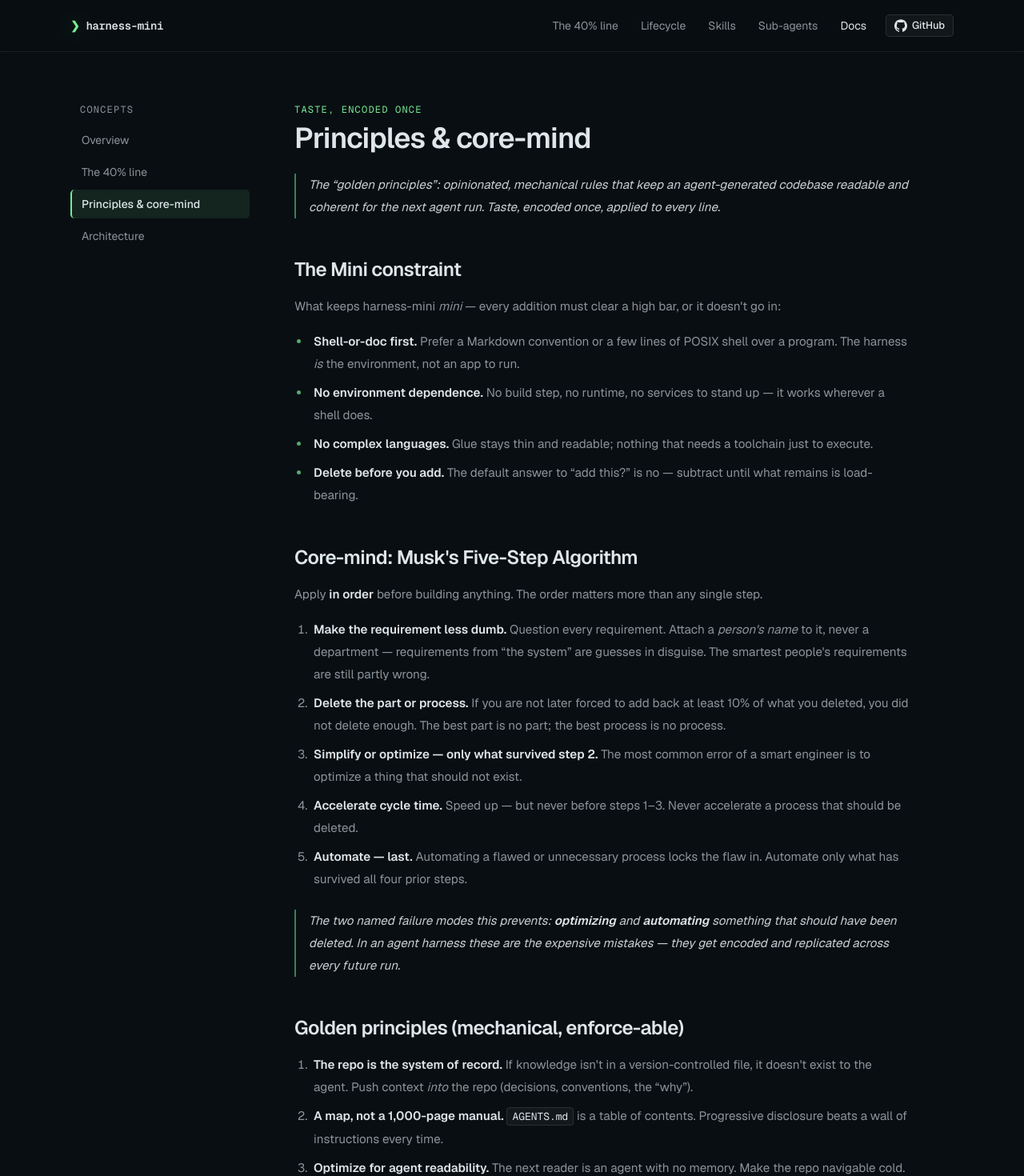
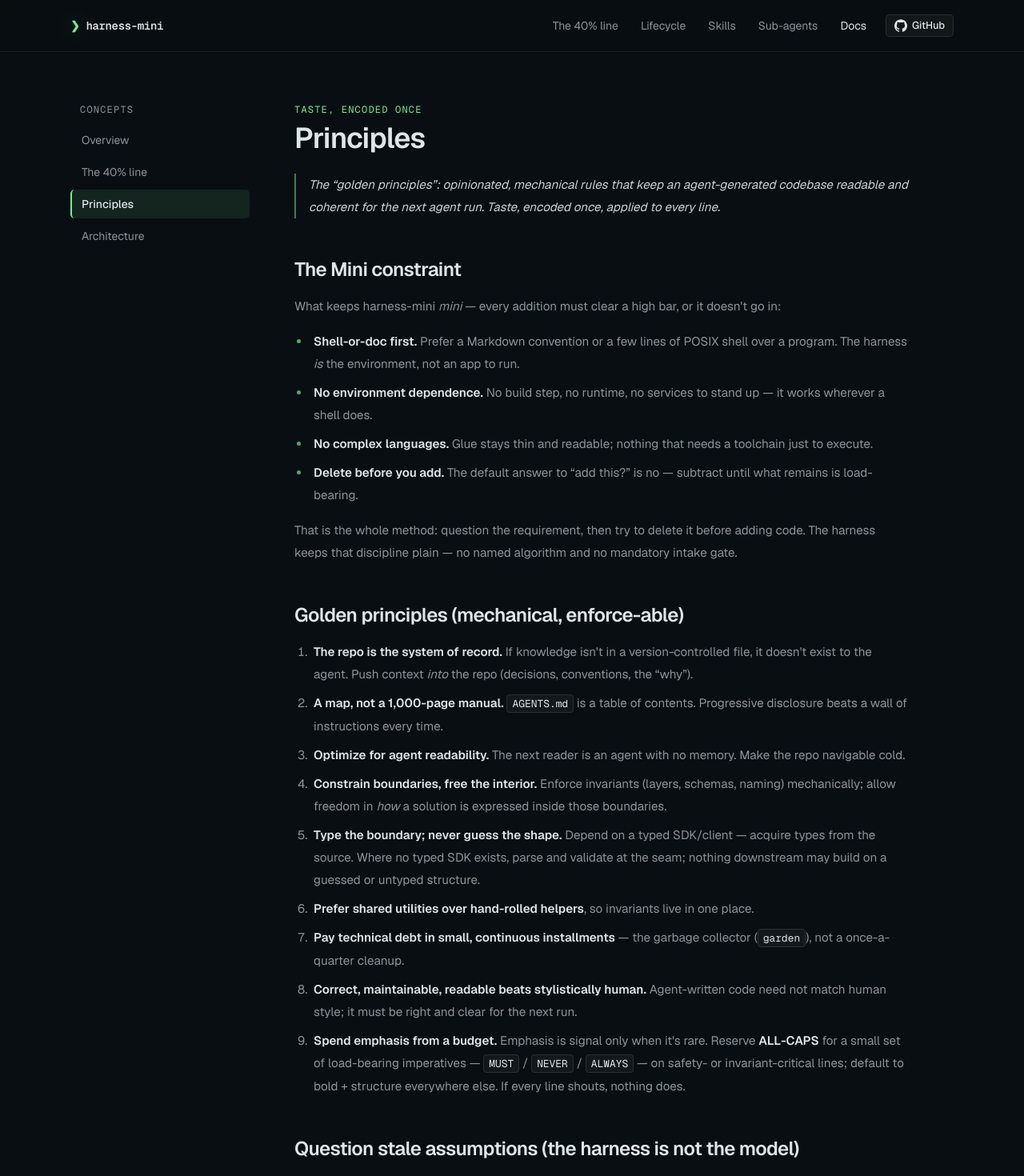
Before and after one commit to harness-mini/harness-mini-website, a Next.js app in the folder site/: page /docs/principles in a window 1280 px wide. Shown: the top 1470 px of the page at 80% size. Built offline with nearby package versions, Linux system fonts and the light colour scheme.

Commit message:
Curate the v0.11.0 website sync
Remove Five-Step as a skill and core-mind, then align homepage and docs copy with the upstream long-coding-task positioning.

```diff
--- a/site/src/app/docs/architecture/page.tsx
+++ b/site/src/app/docs/architecture/page.tsx
@@ -17,14 +17,14 @@
   harness.sh           # front-door CLI: version · update · release · report · doctor · status
   _harness_lib.sh      # shared helpers (managed set, checksums, semver compare)
   ctx.sh               # context % estimate vs the 40% threshold
-  ctx-hook.sh          # opt-in (Claude Code) PostToolUse ctx sampler → checkpoint nudge
+  ctx-hook.sh          # opt-in host PostToolUse ctx sampler → checkpoint nudge
   trace.sh             # append runtime JSONL (best-effort, never blocks)
   ralph.sh             # ralph-loop driver (work → check → repeat)
   model.sh             # resolve each sub-agent's model tier (builder upgrades to the top tier)
 skills/                # source skills: skills/<name>/SKILL.md → .claude/skills/
 agents/                # source sub-agents: <name>.md → .claude/agents/
 docs/
-  principles.md        # golden principles + Five-Step core-mind
+  principles.md        # golden principles + the Mini delete-first constraint
   smart-dumb.md        # the 40% occupancy contract
   assumptions.md       # load-bearing assumptions as hypotheses-with-a-test
   exec-plans/
@@ -34,7 +34,7 @@
 bench/cib/             # context-intelligence benchmark — the live test of the 40% line
 tests/run.sh           # zero-dep TDD suite for bin/* and init.sh
 harness/
-  manifest.md          # neutral pointer list for non-Claude CLIs
+  manifest.md          # neutral pointer list for other CLIs
   harness.lock         # version + pristine checksums of managed files
 .trace/
   checkpoints/         # COMMITTED — decisions, milestones, handoffs
@@ -166,7 +166,7 @@
           <li>
             <strong>new</strong> → generative bootstrap: seed{" "}
             <code>0001-intake.md</code>, run the founder funnel (founder-check →
-            five-step → to-prd → to-issues).
+            to-prd → to-issues).
           </li>
           <li>
             <strong>existing</strong> → recon graft: seed <code>0001-recon.md</code>,
@@ -186,7 +186,7 @@
       </Prose>
 
       <DocFooterNav
-        prev={{ href: "/docs/principles", label: "Principles & core-mind" }}
+        prev={{ href: "/docs/principles", label: "Principles" }}
         next={{ href: "/docs", label: "Back to overview" }}
       />
     </>
--- a/site/src/app/docs/page.tsx
+++ b/site/src/app/docs/page.tsx
@@ -22,8 +22,8 @@
   {
     href: "/docs/principles",
     icon: FileTerminal,
-    title: "Principles & core-mind",
-    body: "Musk's Five-Step Algorithm, the golden principles, and the clean-code / refactor quality spine.",
+    title: "Principles",
+    body: "The Mini delete-first constraint, the golden principles, and the clean-code / refactor quality spine.",
   },
   {
     href: "/docs/architecture",
@@ -43,19 +43,16 @@
 
       <Prose className="mt-6">
         <p>
-          <strong>harness-mini</strong> is a minimal, CLI-agnostic agent harness:
-          convention + skills + sub-agents + distilled best-practice docs, with
-          only thin shell glue as code. It encodes the patterns from Anthropic&apos;s
-          long-running-agent engineering, OpenAI&apos;s harness engineering, and
-          Anthropic&apos;s Founder&apos;s Playbook into a structure you can drop into any
-          project.
+          <strong>harness-mini</strong> is a minimal outer harness for
+          developers&apos; long coding tasks: repo conventions + skills +
+          sub-agents + distilled docs, with only thin shell glue as code. It
+          keeps work on-task, context-light, and resumable across sessions.
         </p>
         <p>
-          The harness <em>is the environment</em>, not a program. Any agent that
-          can run a shell — <code>claude</code>, <code>codex</code>,{" "}
-          <code>cursor</code> — can use it. The repository is the system of
-          record: anything not in a version-controlled file does not exist to the
-          agent.
+          The contract is <strong>files + shell</strong>. Any coding agent that
+          can read the repo and run commands can drive it — no vendor-specific
+          runtime. The repository is the system of record: anything not in a
+          version-controlled file does not exist to the agent.
         </p>
       </Prose>
 
--- a/site/src/app/docs/principles/page.tsx
+++ b/site/src/app/docs/principles/page.tsx
@@ -3,10 +3,10 @@
 import { DocFooterNav } from "@/components/site/doc-footer-nav";
 
 export const metadata: Metadata = {
-  title: "Principles & core-mind",
+  title: "Principles",
   alternates: { canonical: "/docs/principles" },
   description:
-    "The Mini constraint, Musk's Five-Step Algorithm, the golden principles that keep agent-generated code coherent, and the clean-code / refactor quality spine.",
+    "The Mini constraint, the delete-first discipline, the golden principles that keep agent-generated code coherent, and the clean-code / refactor quality spine.",
 };
 
 export default function PrinciplesPage() {
@@ -16,7 +16,7 @@
         Taste, encoded once
       </p>
       <h1 className="mt-2 text-4xl font-semibold tracking-tight">
-        Principles &amp; core-mind
+        Principles
       </h1>
 
       <Prose className="mt-6">
@@ -50,45 +50,11 @@
             this?” is no — subtract until what remains is load-bearing.
           </li>
         </ul>
-
-        <h2>Core-mind: Musk&apos;s Five-Step Algorithm</h2>
         <p>
-          Apply <strong>in order</strong> before building anything. The order
-          matters more than any single step.
+          That is the whole method: question the requirement, then try to delete
+          it before adding code. The harness keeps that discipline plain — no
+          named algorithm and no mandatory intake gate.
         </p>
-        <ol>
-          <li>
-            <strong>Make the requirement less dumb.</strong> Question every
-            requirement. Attach a <em>person&apos;s name</em> to it, never a department
-            — requirements from “the system” are guesses in disguise. The smartest
-            people&apos;s requirements are still partly wrong.
-          </li>
-          <li>
-            <strong>Delete the part or process.</strong> If you are not later forced
-            to add back at least 10% of what you deleted, you did not delete enough.
-            The best part is no part; the best process is no process.
-          </li>
-          <li>
-            <strong>Simplify or optimize — only what survived step 2.</strong> The
-            most common error of a smart engineer is to optimize a thing that should
-            not exist.
-          </li>
-          <li>
-            <strong>Accelerate cycle time.</strong> Speed up — but never before
-            steps 1–3. Never accelerate a process that should be deleted.
-          </li>
-          <li>
-            <strong>Automate — last.</strong> Automating a flawed or unnecessary
-            process locks the flaw in. Automate only what has survived all four
-            prior steps.
-          </li>
-        </ol>
-        <blockquote>
-          The two named failure modes this prevents: <strong>optimizing</strong> and{" "}
-          <strong>automating</strong> something that should have been deleted. In an
-          agent harness these are the expensive mistakes — they get encoded and
-          replicated across every future run.
-        </blockquote>
 
         <h2>Golden principles (mechanical, enforce-able)</h2>
         <ol>
@@ -164,8 +130,9 @@
             <strong>Re-test on a trigger, don&apos;t trust forever.</strong> The{" "}
             <code>garden</code> sweep audits the register pre-release and whenever
             the builder model tier moves. A constraint that no longer earns its keep
-            is <strong>deleted</strong> — Five-Step step 2 applied to the
-            harness&apos;s own beliefs, not just its features.
+            is <strong>deleted</strong> — the Mini constraint&apos;s delete-first
+            discipline applied to the harness&apos;s own beliefs, not just its
+            features.
           </li>
         </ul>
         <p>
--- a/site/src/app/docs/the-40-line/page.tsx
+++ b/site/src/app/docs/the-40-line/page.tsx
@@ -241,10 +241,11 @@
         <p>
           <code>bin/ctx.sh &lt;used_tokens&gt; [window]</code> prints{" "}
           <code>N%</code> and exits 2 at/over threshold. You cannot portably read a
-          model&apos;s internal token counter, so this is an estimate. On Claude
-          Code the opt-in <code>bin/ctx-hook.sh</code> PostToolUse adapter does
-          better — it records a <code>ctx_pct</code> sample after each tool call
-          and nudges you to checkpoint once you cross the line.{" "}
+          model&apos;s internal token counter, so this is an estimate. On hosts
+          that support a PostToolUse hook, the opt-in{" "}
+          <code>bin/ctx-hook.sh</code> adapter does better — it records a{" "}
+          <code>ctx_pct</code> sample after each tool call and nudges you to
+          checkpoint once you cross the line.{" "}
           <code>harness.sh report</code> then aggregates those samples into a
           context trend (sample count, max %, crossings) — enough to watch drift
           in <code>.trace/</code>, not a hard interrupt.
@@ -266,9 +267,9 @@
         <h2>Enforcement style</h2>
         <p>
           <strong>Behavioral + structural</strong>, not a hard runtime kill: agents
-          follow this protocol and the explorer firewall does the heavy lifting. On
-          Claude Code, the opt-in <code>ctx-hook.sh</code> adds a real-usage
-          tripwire on top.
+          follow this protocol and the explorer firewall does the heavy lifting.
+          On hosts that support a PostToolUse hook, the opt-in{" "}
+          <code>ctx-hook.sh</code> adds a real-usage tripwire on top.
         </p>
 
         <h2>Entropy: smart context decays</h2>
@@ -283,7 +284,7 @@
 
       <DocFooterNav
         prev={{ href: "/docs", label: "Overview" }}
-        next={{ href: "/docs/principles", label: "Principles & core-mind" }}
+        next={{ href: "/docs/principles", label: "Principles" }}
       />
     </>
   );
--- a/site/src/app/opengraph-image.tsx
+++ b/site/src/app/opengraph-image.tsx
@@ -2,7 +2,7 @@
 import { SKILLS, AGENTS } from "@/lib/site";
 
 export const alt =
-  "harness-mini — Coding for developers · agent-agnostic · files + shell";
+  "harness-mini — a minimal outer harness for long coding tasks · files + shell";
 export const size = { width: 1200, height: 630 };
 export const contentType = "image/png";
 
@@ -53,8 +53,8 @@
               letterSpacing: -1.5,
             }}
           >
-            <span style={{ display: "flex" }}>A minimal coding harness</span>
-            <span style={{ display: "flex", color: green }}>for developers.</span>
+            <span style={{ display: "flex" }}>A minimal outer harness</span>
+            <span style={{ display: "flex", color: green }}>for long coding tasks.</span>
           </div>
 
           <div
--- a/site/src/components/site/site-footer.tsx
+++ b/site/src/components/site/site-footer.tsx
@@ -18,8 +18,8 @@
             harness-mini
           </div>
           <p className="max-w-xs text-sm text-muted-foreground">
-            Coding for developers · agent-agnostic · files + shell. The harness
-            is the environment, not a program.
+            Long coding tasks · files + shell. On-task, context-light, and
+            resumable — the harness is the environment, not a program.
           </p>
           <p className="font-mono text-xs text-muted-foreground/80">
             documenting{" "}
--- a/site/src/lib/site.ts
+++ b/site/src/lib/site.ts
@@ -6,7 +6,7 @@
 
 /** Canonical one-paragraph description — single source for metadata + JSON-LD. */
 export const SITE_DESCRIPTION =
-  "Outer harness for long coding tasks — conventions + skills + sub-agents + thin shell glue. Drop into a repo; keep a coding agent on-task across sessions. The harness is the environment, not a program.";
+  "A minimal outer harness for developers' long coding tasks — repo conventions + skills + sub-agents + thin shell glue. Keep a coding agent on-task, context-light, and resumable across sessions. The contract is files + shell.";
 
 /**
  * The harness-mini release this site documents.
@@ -19,7 +19,7 @@
   tag: "v0.11.0", // x-release-tag
   date: "2026-10-30", // x-release-date
   url: "https://github.com/harness-mini/harness-mini/releases/tag/v0.11.0", // x-release-url
-  headline: "Session ops for cold resume: `harness.sh status` now ends with a single `ready: <ready|warning|blocked> — <next>` verdict (plan-scoped, so foreign checkpoints no longer lie). Checkpoint gains an additive `## Task state` block; stage-viewer documents a plan-stage write ban for intake/prd/issues. Assumptions A6/A7 registered.",
+  headline: "Five-Step retires as a skill, core-mind, and mandatory intake gate. The harness keeps a plain delete-first discipline under the Mini constraint, and the founder funnel is now founder-check → to-prd → to-issues.",
 } as const;
 
 /** Short version string, derived from {@link HARNESS_RELEASE}. */
@@ -39,7 +39,7 @@
 export const DOCS_NAV = [
   { href: "/docs", label: "Overview" },
   { href: "/docs/the-40-line", label: "The 40% line" },
-  { href: "/docs/principles", label: "Principles & core-mind" },
+  { href: "/docs/principles", label: "Principles" },
   { href: "/docs/architecture", label: "Architecture" },
 ] as const;
 
@@ -81,7 +81,6 @@
   { name: "stage-viewer", stage: "orchestrate", blurb: "The single authority that moves a plan through the FSM. Main-agent only — no sub-agent self-promotes. Documents a plan-stage write ban (convention only) for intake/prd/issues — no product-code edits until the walking skeleton is authorized." },
   { name: "ralph-loop", stage: "orchestrate", blurb: "Drive a long-running work → check → repeat loop until criteria pass or a human-judgment flag is raised." },
   { name: "checkpoint", stage: "orchestrate", blurb: "Write a committed handoff so a fresh session resumes with zero loss — while the agent is still sharp. Includes an additive ## Task state block (acceptance / footprint / last green / open issues) so cold resume is plan-scoped and honest." },
-  { name: "five-step", stage: "orchestrate", blurb: "Apply Musk's algorithm — question, delete, simplify, accelerate, automate — in that order, before building." },
   { name: "grill-me", stage: "orchestrate", blurb: "Interview the user relentlessly about a plan until every branch of the decision tree is resolved." },
   { name: "founder-check", stage: "intake", blurb: "Greenfield-only gate: who is the user, the smallest valuable slice, the riskiest assumption, the BML loop." },
   { name: "to-prd", stage: "plan", blurb: "Turn a raw idea into an executable PRD — a versioned, agent-readable, testable source of truth." },
@@ -114,6 +113,7 @@
 export const REFERENCES = [
   "Anthropic — Effective harnesses for long-running agents",
   "Anthropic — Harness design for long-running apps",
+  "Anthropic — Scaling managed agents (decoupling brain/hands/session; stale assumptions)",
   "OpenAI — Harness engineering (leveraging Codex)",
   "Anthropic — The Founder's Playbook",
 ];
```
Also changed, not shown: site/src/app/layout.tsx (+4 -4 lines), site/src/app/page.tsx (+7 -7 lines), 2 other files (tests, documents, lock files or other folders).
